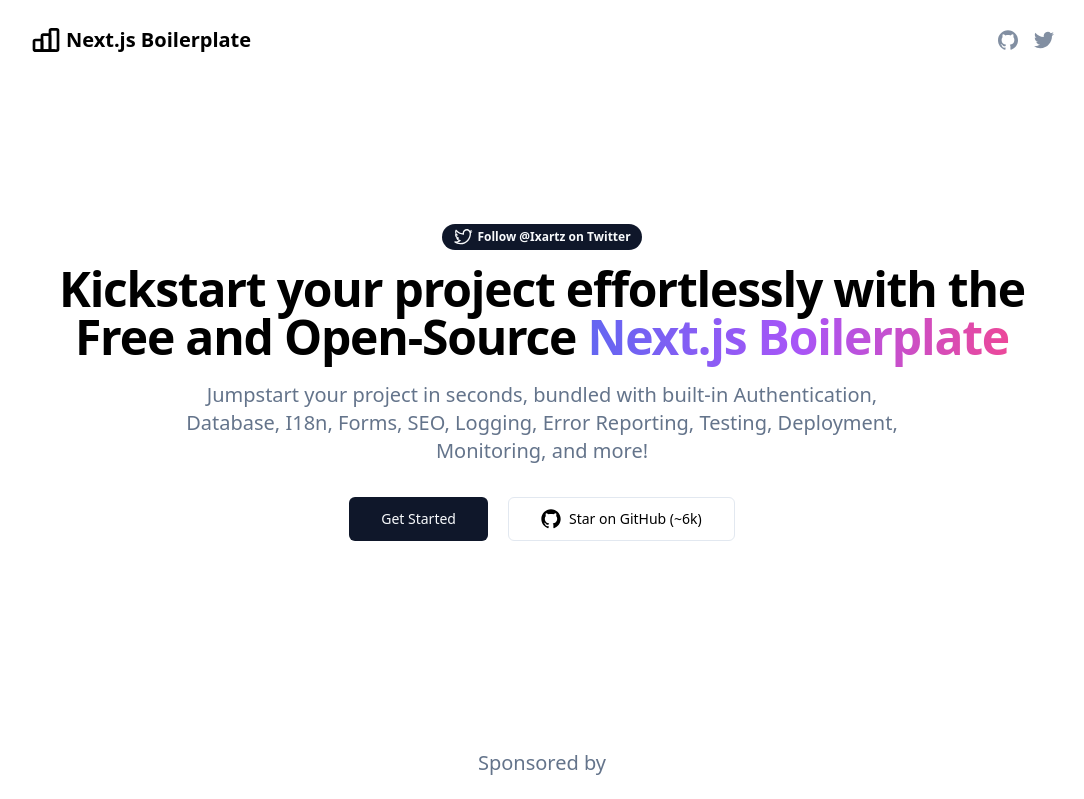
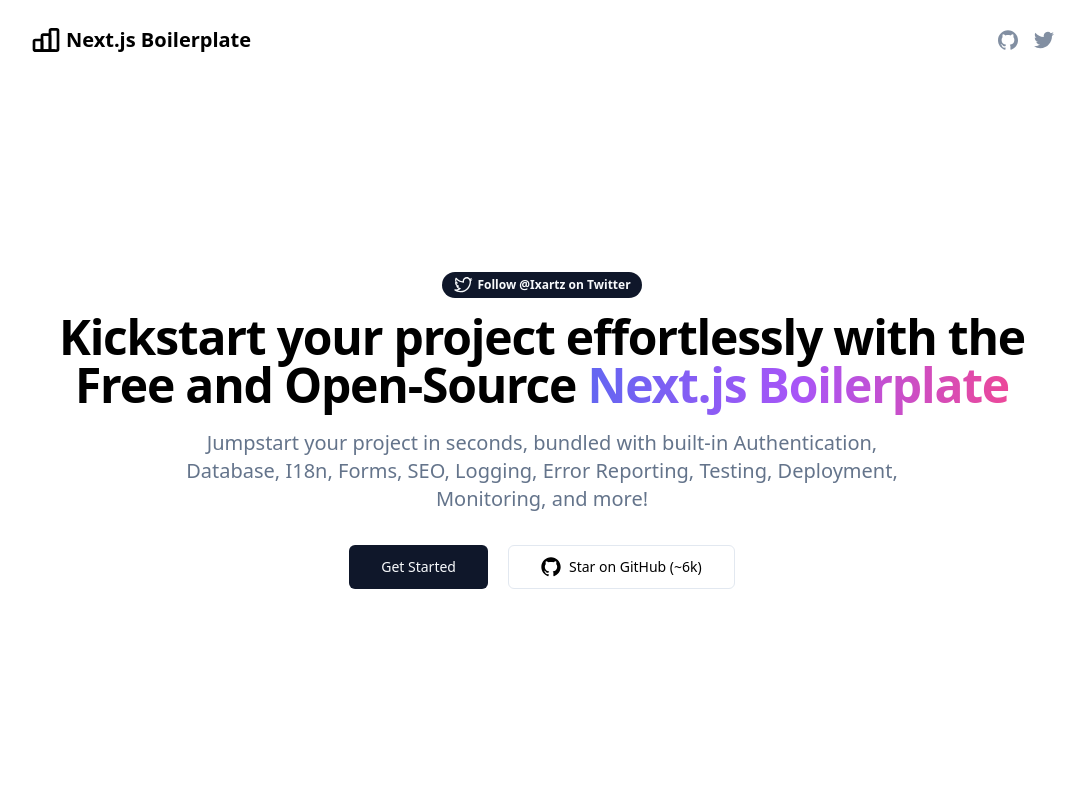
Before and after one commit to ixartz/nextjs-starter, a Next.js app: page / in a window 1280 px wide. Shown: the top 799 px of the page, without its empty margins (98-1182 px from the left). Built offline with nearby package versions, Linux system fonts and the light colour scheme.

Commit message:
feat: remove company logo cloud

```diff
--- a/src/app/page.tsx
+++ b/src/app/page.tsx
@@ -3,7 +3,6 @@
 import { Footer } from '@/templates/Footer';
 import { Hero } from '@/templates/Hero';
 import { Navbar } from '@/templates/Navbar';
-import { Sponsors } from '@/templates/Sponsors';
 
 export async function generateMetadata() {
   return {
@@ -18,7 +17,6 @@
     <>
       <Navbar />
       <Hero />
-      <Sponsors />
       <Features />
       <CTA />
       <Footer />
--- a/src/templates/Hero.tsx
+++ b/src/templates/Hero.tsx
@@ -5,7 +5,7 @@
 import { buttonVariants } from '@/components/ui/button';
 
 const Hero = () => (
-  <Section className="py-36">
+  <Section className="py-48 pb-96">
     <CenteredHero
       banner={{
         href: 'https://twitter.com/ixartz',
```
